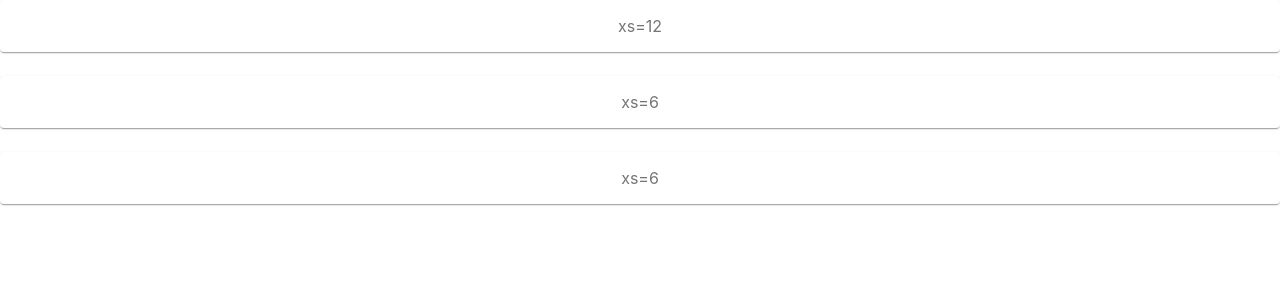
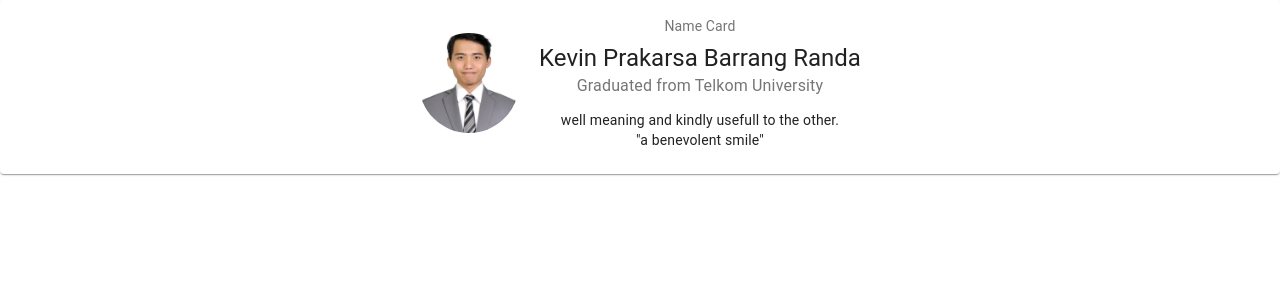
Before and after one commit to kevinprakarsa/resume-kevin, a React (Create React App) app: page / in a window 1280 px wide. Shown: the top 300 px of the page. Built offline with nearby package versions, Linux system fonts and the light colour scheme.

Commit message:
fix: Index

```diff
--- a/src/App.js
+++ b/src/App.js
@@ -1,11 +1,13 @@
 import React from 'react';
 import './App.css';
 import Index from './pages/Index';
+//import AboutMe from './pages/AboutMe';
 
 function App() {
   return (
     <div className="App">
       <Index />
+      {/* <AboutMe/> */}
     </div>
   );
 }
--- /dev/null
+++ b/src/components/Card.jsx
@@ -0,0 +1,67 @@
+import React from 'react';
+import { makeStyles } from '@material-ui/core/styles';
+import Card from '@material-ui/core/Card';
+import CardContent from '@material-ui/core/CardContent';
+import Typography from '@material-ui/core/Typography';
+import Avatar from '@material-ui/core/Avatar';
+
+const useStyles = makeStyles({
+    root: {
+        minWidth: 275,
+    },
+    bullet: {
+        display: 'inline-block',
+        margin: '0 2px',
+        transform: 'scale(0.8)',
+    },
+    title: {
+        fontSize: 14,
+    },
+    pos: {
+        marginBottom: 12,
+    },
+    large: {
+        width: 100,
+        height: 100,
+    },
+    styleRoot: {
+        display: 'flex',
+        justifyContent: 'center'
+    },
+    styleSelf: {
+        marginRight: 20,
+        alignSelf: 'center'
+    }
+});
+
+export default function SimpleCard() {
+    const classes = useStyles();
+
+    return (
+        <Card className={classes.root}>
+            <CardContent>
+                <div className={classes.styleRoot}>
+                    <div className={classes.styleSelf}>
+                        <Avatar alt="Remy Sharp" src={require("../assets/img/Kevin.jpg")} className={classes.large} />
+                    </div>
+                    <div>
+                        <Typography className={classes.title} color="textSecondary" gutterBottom>
+                            Name Card
+                        </Typography>
+                        <Typography variant="h5" component="h2">
+                            Kevin Prakarsa Barrang Randa
+                        </Typography>
+                        <Typography className={classes.pos} color="textSecondary">
+                            Graduated from Telkom University
+                        </Typography>
+                        <Typography variant="body2" component="p">
+                            well meaning and kindly usefull to the other.
+                        <br />
+                            {'"a benevolent smile"'}
+                        </Typography>
+                    </div>
+                </div>
+            </CardContent>
+        </Card>
+    );
+}
--- a/src/pages/Index.jsx
+++ b/src/pages/Index.jsx
@@ -1,7 +1,7 @@
 import React from 'react';
 import { makeStyles } from '@material-ui/core/styles';
-import Paper from '@material-ui/core/Paper';
 import Grid from '@material-ui/core/Grid';
+import Card from '../components/Card';
 
 const useStyles = makeStyles((theme) => ({
     root: {
@@ -21,13 +21,7 @@
         <div className={classes.root}>
             <Grid container spacing={3}>
                 <Grid item xs={12} md={12}>
-                    <Paper className={classes.paper}>xs=12</Paper>
-                </Grid>
-                <Grid item xs={6} md={12}>
-                    <Paper className={classes.paper}>xs=6</Paper>
-                </Grid>
-                <Grid item xs={6} md={12}>
-                    <Paper className={classes.paper}>xs=6</Paper>
+                    <Card />
                 </Grid>
             </Grid>
         </div>
```
Also changed, not shown: src/pages/AboutMe.jsx (added, +147 -0 lines), src/assets/img/Kevin.jpg (added).
